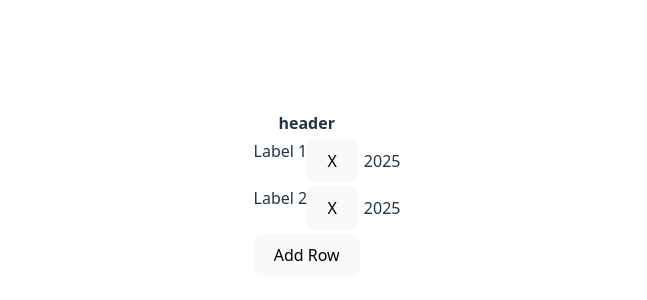
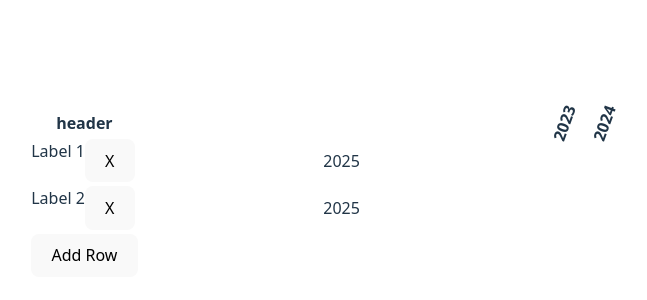
Before and after one commit to aki-project/interest-census, a React (Vite) app: page / in a window 1280 px wide. Shown: the part 206-506 px from the top of the page, without its empty margins (313-960 px from the left). Built offline with nearby package versions, Linux system fonts and the light colour scheme.

Commit message:
Add dateblock processing and visual display. Update linter.

```diff
--- a/package.json
+++ b/package.json
@@ -11,6 +11,7 @@
     "test": "vitest"
   },
   "dependencies": {
+    "isomorphic-dompurify": "^2.30.1",
     "react": "^19.1.1",
     "react-dom": "^19.1.1"
   },
--- a/src/App.tsx
+++ b/src/App.tsx
@@ -1,6 +1,6 @@
-import React, { useState, useCallback } from 'react';
+import React, { useState, useCallback, useMemo } from 'react';
 import './App.css';
-import DateBlock from './components/DateBlock';
+import DateBlock, { DateFragProps } from './components/DateBlock';
 import EditableLabel from './components/EditableLabel';
 
 interface Row {
@@ -8,11 +8,60 @@ interface Row {
   label: string;
 }
 
+interface Column {
+  id: string;
+  label: string;
+}
+
+// interest strength to hexcode map
+interface ColorMap {
+  [key: number]: string;
+}
+
+interface RowDateProp {
+  label: string;
+  props: DateFragProps[];
+}
+
+const colorMap : ColorMap = {
+  0: "#FFFFFF",
+  1: "#BBBBDD",
+  2: "#8888BB",
+  3: "#444499",
+}
+
+const getColor = (interestStrength: number): string => {
+  if (interestStrength == null) {
+    return "#FFFFFF"
+  } else {
+    return colorMap[interestStrength];
+  }
+}
+
 const App: React.FC = () => {
   const [rows, setRows] = useState<Row[]>([
     { id: crypto.randomUUID(), label: 'Label 1' },
     { id: crypto.randomUUID(), label: 'Label 2' },
   ]);
+
+  const [columns, setColumns] = useState<Column[]>([
+    { id: '2023', label: '2023' },
+    { id: '2024', label: '2024' },
+  ])
+
+  const [rowDateProps, setRowDateProps] = useState<RowDateProp[]>([]);
+
+  // map from row_col keys to interest strength
+  const colorState = useMemo(() => {
+    const newState : {[key: string]: number} = {}
+    rowDateProps.forEach((rowDateProp) => {
+      rowDateProp.props.forEach((dateFragProp) => {
+        newState[`${rowDateProp.label}_${dateFragProp.year}`] =
+              dateFragProp.isBold ? 3 : dateFragProp.isItalic ? 1 : 2;
+      })
+    })
+    return newState;
+  }, [columns, rows, rowDateProps])
 
   const handleAddRow = useCallback(() => {
     const newRow: Row = {
@@ -27,19 +76,65 @@ const App: React.FC = () => {
   }, []);
 
   const handleUpdateRowLabel = useCallback((rowId: string, newLabel: string) => {
+    console.log("saving label: " + newLabel);
     setRows(prevRows => prevRows.map(row => row.id === rowId ? { ...row, label: newLabel } : row));
   }, []);
+
+  const updateColumns = useCallback((newProps: DateFragProps[]) => {
+    setColumns(previousColumns => {
+      const oldMin = previousColumns.map((col) => parseInt(col.id)).reduce((x, y) => x < y ? x : y)
+      const oldMax = previousColumns.map((col) => parseInt(col.id)).reduce((x, y) => x < y ? y : x)
+      const fragMin = newProps.map((prop) => prop.year).reduce((x, y) => x < y ? x : y)
+      const fragMax = newProps.map((prop) => prop.year).reduce((x, y) => x < y ? y : x)
+      const newLeft = fragMin < oldMin ? [ ...Array(oldMin - fragMin).keys()].map((i) => ({ id: String(i + fragMin), label: String(i + fragMin)})) : [];
+      const newRight = fragMax > oldMax ? [ ...Array(fragMax - oldMax).keys()].map((i) => ({ id: String(i + oldMax + 1), label: String(i + oldMax + 1)})) : [];
+      console.log("newLeft: ")
+      console.log(newLeft)
+      console.log("newRight: ")
+      console.log(newRight)
+      return [...newLeft, ...previousColumns, ...newRight]
+    });
+  }, []);
+
+  const registerFrags = useCallback((rowLabel: string, newProps: DateFragProps[]) => {
+    updateColumns(newProps);
+    const newRowDateProps = [ ... rowDateProps ]
+    let rowLabelFound = false;
+    newRowDateProps.map(
+      (row) => {
+        if (row.label == rowLabel) {
+          rowLabelFound = true;
+          return { label: rowLabel, props: newProps }
+        }
+        else {
+          return row;
+        }
+      }
+    )
+    if (!rowLabelFound) {
+      newRowDateProps.push({label: rowLabel, props: newProps })
+    }
+    setRowDateProps(newRowDateProps);
+  }, [rowDateProps])
 
   return (
     <table>
       <thead>
         <tr>
           <th>header</th>
+          <th></th>
+          {columns.map((col) => (
+            <th key={col.id}>
+              <div style = {{transform: "rotate(-70deg)"}}>
+                {col.id}
+              </div>
+            </th>
+          ))}
         </tr>
       </thead>
       <tbody>
         {rows.map((row) => (
-          <tr>
+          <tr key={row.id}>
             <td style={{ display: "flex" }}>
               <EditableLabel
                 initialValue={row.label}
@@ -53,9 +148,22 @@ const App: React.FC = () => {
               </button>
             </td>
             <td>
-            <div>
-              <DateBlock initialValue="2025" />
-            </div></td>
+              <div style={{ width: '400px' }}>
+                <DateBlock
+                initialValue="2025"
+                registerNewDates={(newProps) => registerFrags(row.id, newProps)}
+                />
+              </div>
+            </td>
+            {columns.map((col) => (
+              <td
+              key={col.id}
+              style={{
+                width: "fit-content",
+                backgroundColor: getColor(colorState[`${row.id}_${col.id}`])
+              }}>
+              </td>
+            ))}
           </tr>
         ))}
         <tr>
--- a/src/components/DateBlock.tsx
+++ b/src/components/DateBlock.tsx
@@ -1,20 +1,100 @@
 import React, { useState, useEffect, useRef } from 'react';
+import DOMPurify from 'isomorphic-dompurify';
 
 interface DateBlockProps {
   initialValue: string;
+  registerNewDates: (newValue: DateFragProps[]) => void;
 }
 
-const DateBlock: React.FC<DateBlockProps> = ({ initialValue }) => {
+export interface DateFragProps {
+  year: number;
+  isBold: boolean;
+  isItalic: boolean;
+}
+
+const DateBlock: React.FC<DateBlockProps> = ({ initialValue, registerNewDates }) => {
   const [isEditing, setIsEditing] = useState(false);
   const [storedValue, setStoredValue] = useState(initialValue);
   const [newValue, setNewValue] = useState(initialValue);
   const editingRef = useRef<HTMLDivElement>(null);
 
+  const setAndSanitizeStoredValue = (unsanitizedHTML: string) => {
+    const clean = DOMPurify.sanitize(
+      unsanitizedHTML,
+      {
+        ALLOWED_TAGS: ['b', 'i'],
+        ALLOWED_ATTR: [],
+      })
+    console.log(parseYearString(clean));
+    registerNewDates(parseYearString(clean));
+    setStoredValue(clean);
+  }
+
+  const parseYearString = (str: string) : DateFragProps[] => {
+    const results = [];
+    let isBold = false;
+    let isItalic = false;
+
+    const regex = /(<b>)|(<\/b>)|(<i>)|(<\/i>)|(\d{4})(\-(\d{4}))?/g;
+
+    let match;
+    while ((match = regex.exec(str)) !== null) {
+      console.log(match);
+
+      if (match[1]) {
+        isBold = true;
+      } else if (match[2]) {
+        isBold = false;
+      } else if (match[3]) {
+        isItalic = true;
+      } else if (match[4]) {
+        isItalic = false;
+      } else if (match[5] && match[6]) {
+        const startYear = parseInt(match[5]);
+        if (startYear < 1970 || startYear > (new Date().getFullYear() + 2)) {
+          continue;
+        }
+        const endYear = parseInt(match[7]);
+        if (endYear < 1970 || endYear > (new Date().getFullYear() + 2)) {
+          continue;
+        }
+        for (let year = startYear; year <= endYear; year++) {
+          results.push({
+            year: year,
+            isBold: isBold,
+            isItalic: isItalic
+          });
+        }
+      } else if (match[5]) {
+        const year = parseInt(match[5]);
+        if (year < 1970 || year > (new Date().getFullYear() + 2)) {
+          continue;
+        }
+        results.push({
+          year: year,
+          isBold: isBold,
+          isItalic: isItalic
+        });
+      }
+    }
+    return results;
+  }
+
+  // keep a running tag of whether the current index is bold or not.
+  // triple: b (boolean), i (boolean), datestring.
+  // const dateFragmenter = (rawDateFragments: string[]): DateFragProps[] => {
+  //   let currentlyBold = false;
+  //   let currentlyItalic = false;
+  //   for (const rawDateFragment of rawDateFragments) {
+
+  //   }
+  // }
+
   const handleSave = () => {
     if (newValue.trim() === '') {
-      setStoredValue(storedValue);
+      setAndSanitizeStoredValue(storedValue);
     } else {
-      setStoredValue(newValue);
+      setAndSanitizeStoredValue(newValue);
     }
     setIsEditing(false);
   };
@@ -23,7 +103,7 @@ const DateBlock: React.FC<DateBlockProps> = ({ initialValue }) => {
     if (e.key === 'Enter') {
       handleSave();
     } else if (e.key === 'Escape') {
-      setStoredValue(storedValue);
+      setAndSanitizeStoredValue(storedValue);
       setIsEditing(false);
     }
   };
```
Also changed, not shown: eslint.config.js (+8 -0 lines), src/components/EditableLabel.tsx (line endings or trailing spaces), vite.config.js (line endings or trailing spaces), 1 other file (tests, documents, lock files or other folders).
